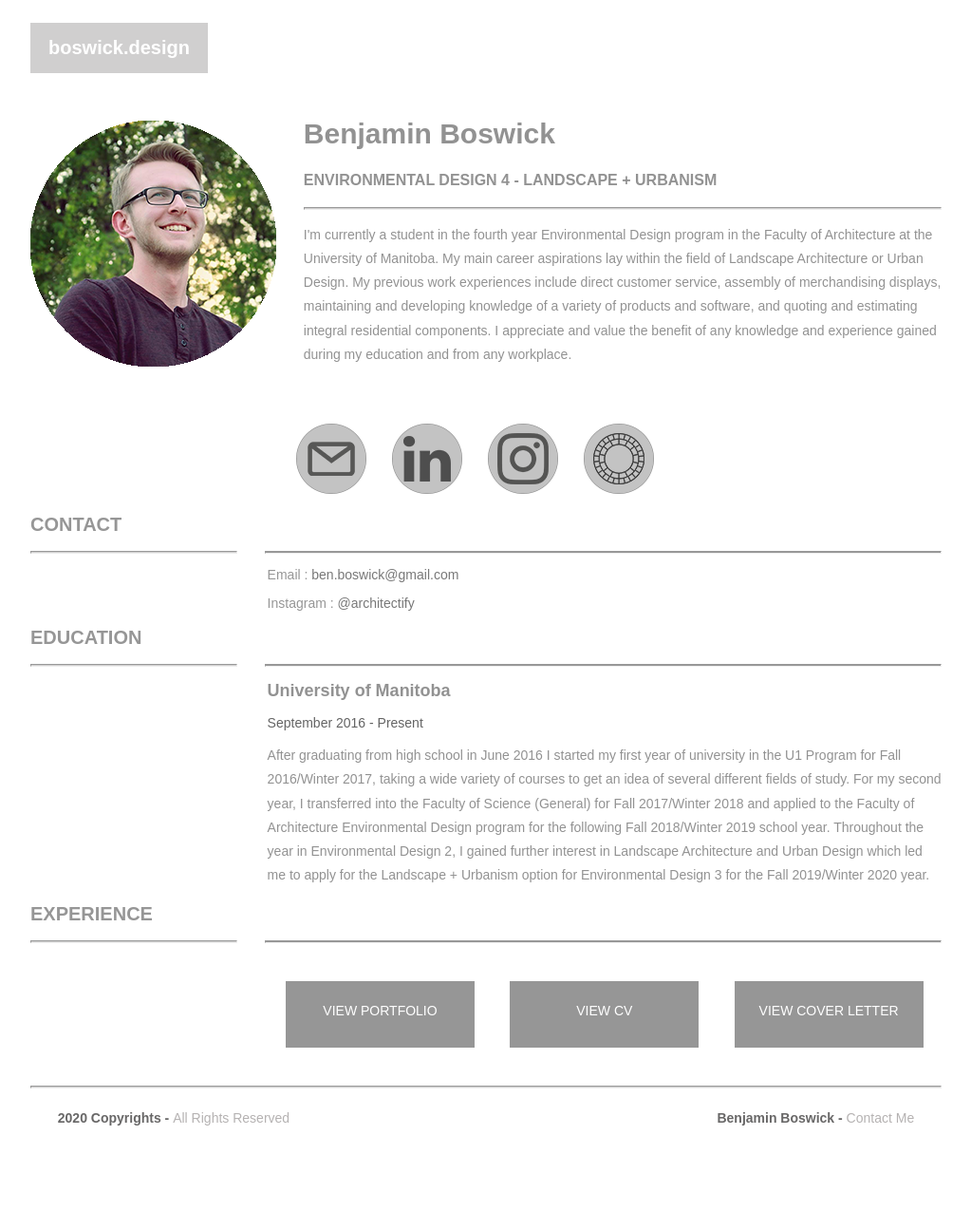
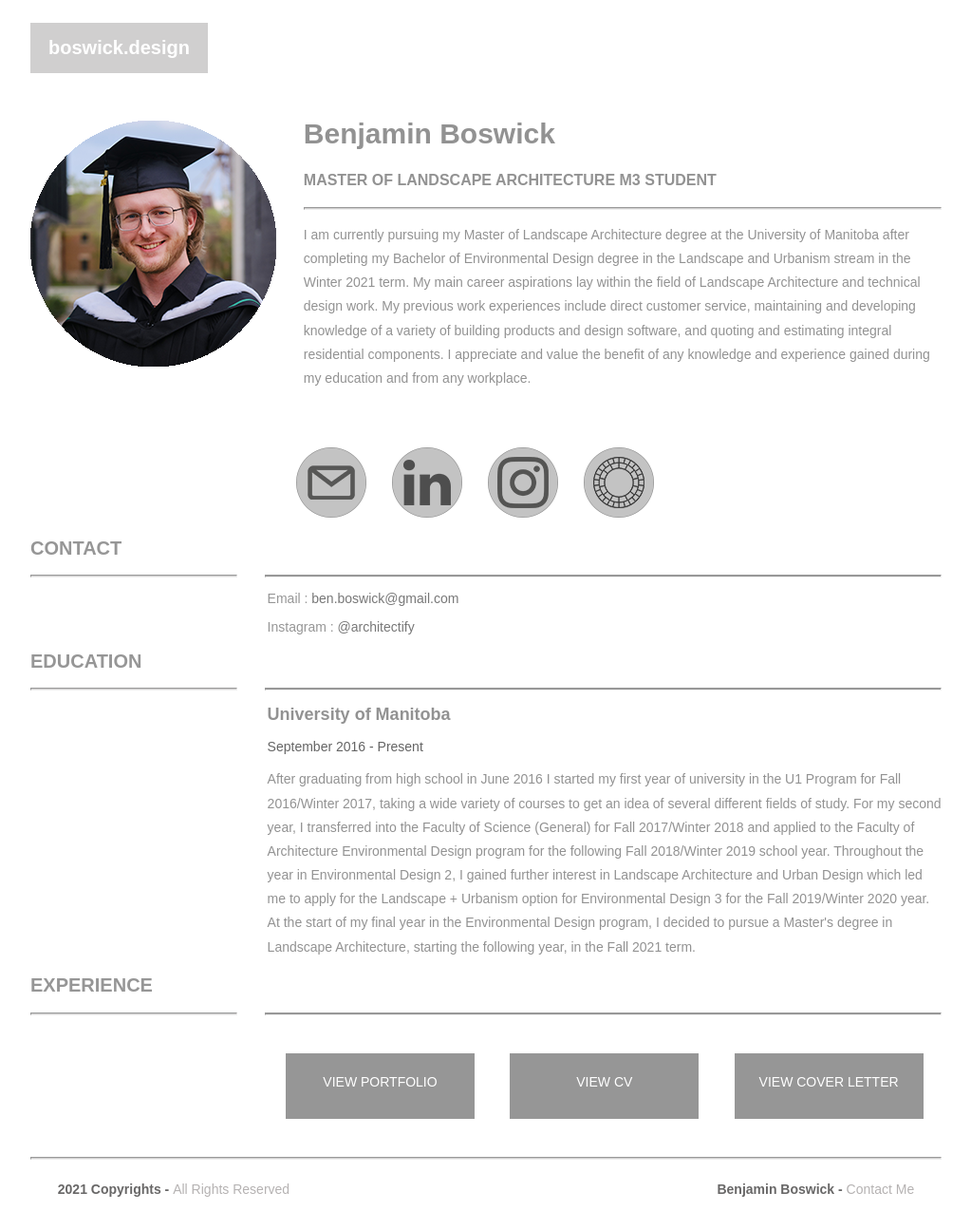
Before and after one commit to benboswick/boswick.design, a plain HTML site: page index.html in a window 1280 px wide. Shown: the whole page at 95% size, without its empty margins (128-1151 px from the left). Before the commit the page ends 1200 px from the top, so only its background shows below. Drawn offline with Linux system fonts and the light colour scheme.

Commit message:
Add new graduation profile photo with updated description and CV

```diff
--- a/index.html
+++ b/index.html
@@ -18,14 +18,14 @@
   </div>
   <div class="profilePhoto">
     <!-- Profile photo -->
-    <img src="AboutPageAssets/images/profilephoto.png" alt="">
+    <img src="AboutPageAssets/images/gradprofilephoto.png" alt="">
    </div>
   <!-- Identity details -->
   <section class="profileHeader">
     <h1>Benjamin Boswick</h1>
-    <h3>ENVIRONMENTAL DESIGN 4 - LANDSCAPE + URBANISM</h3>
+    <h3>MASTER OF LANDSCAPE ARCHITECTURE M3 STUDENT</h3>
     <hr>
-    <p>I'm currently a student in the fourth year Environmental Design program in the Faculty of Architecture at the University of Manitoba. My main career aspirations lay within the field of Landscape Architecture or Urban Design. My previous work experiences include direct customer service, assembly of merchandising displays, maintaining and developing knowledge of a variety of products and software, and quoting and estimating integral residential components. I appreciate and value the benefit of any knowledge and experience gained during my education and from any workplace.</p>
+    <p>I am currently pursuing my Master of Landscape Architecture degree at the University of Manitoba after completing my Bachelor of Environmental Design degree in the Landscape and Urbanism stream in the Winter 2021 term. My main career aspirations lay within the field of Landscape Architecture and technical design work. My previous work experiences include direct customer service, maintaining and developing knowledge of a variety of building products and design software, and quoting and estimating integral residential components. I appreciate and value the benefit of any knowledge and experience gained during my education and from any workplace.</p>
   </section>
   <!-- Links to Social network accounts -->
   <aside class="socialNetworkNavBar">
@@ -73,7 +73,7 @@
     <article class="section2Content">
       <h2 class="sectionContentTitle">University of Manitoba</h2>
       <h3 class="sectionContentSubTitle">September 2016 - Present</h3>
-      <p class="sectionContent"> After graduating from high school in June 2016 I started my first year of university in the U1 Program for Fall 2016/Winter 2017, taking a wide variety of courses to get an idea of several different fields of study. For my second year, I transferred into the Faculty of Science (General) for Fall 2017/Winter 2018 and applied to the Faculty of Architecture Environmental Design program for the following Fall 2018/Winter 2019 school year. Throughout the year in Environmental Design 2, I gained further interest in Landscape Architecture and Urban Design which led me to apply for the Landscape + Urbanism option for Environmental Design 3 for the Fall 2019/Winter 2020 year.</p>
+      <p class="sectionContent"> After graduating from high school in June 2016 I started my first year of university in the U1 Program for Fall 2016/Winter 2017, taking a wide variety of courses to get an idea of several different fields of study. For my second year, I transferred into the Faculty of Science (General) for Fall 2017/Winter 2018 and applied to the Faculty of Architecture Environmental Design program for the following Fall 2018/Winter 2019 school year. Throughout the year in Environmental Design 2, I gained further interest in Landscape Architecture and Urban Design which led me to apply for the Landscape + Urbanism option for Environmental Design 3 for the Fall 2019/Winter 2020 year. At the start of my final year in the Environmental Design program, I decided to pursue a Master's degree in Landscape Architecture, starting the following year, in the Fall 2021 term.</p>
     </article>
     <!-- Second Title & company details  -->    <!-- Replicate the above Div block to add more title and company details -->
   </section>
@@ -87,7 +87,7 @@
     	<aside class="externalResourcesNav">
     	<div class="externalResources"> <a href="AboutPageAssets/portfolio/Boswick_Benjamin_Portfolio 20210116_Spread.pdf" target="_blank">VIEW PORTFOLIO</a> </div>
     	<span class="stretch"></span>
-   	 	<div class="externalResources"><a href="AboutPageAssets/portfolio/Boswick_Benjamin_CV_20210116.pdf" target="_blank">VIEW CV</a> </div>
+   	 	<div class="externalResources"><a href="AboutPageAssets/portfolio/Boswick_Benjamin_CV_20210817.pdf" target="_blank">VIEW CV</a> </div>
     	<span class="stretch"></span>
    	 	<div class="externalResources"><a href="AboutPageAssets/portfolio/Boswick_Benjamin_Cover Letter_20200826.pdf" target="_blank">VIEW COVER LETTER</a> </div>
   		</aside>
@@ -97,7 +97,7 @@
     <!-- Second Title & company details  -->    <!-- Replicate the above Div block to add more title and company details -->
 <footer>
   <hr>
-  <p class="footerDisclaimer">2020  Copyrights - <span>All Rights Reserved</span></p>
+  <p class="footerDisclaimer">2021  Copyrights - <span>All Rights Reserved</span></p>
   <p class="footerNote">Benjamin Boswick - <span>Contact Me</span></p>
 </footer>
 </body>
```
Also changed, not shown: AboutPageAssets/images/gradprofilephoto.png (added), 1 other file.
